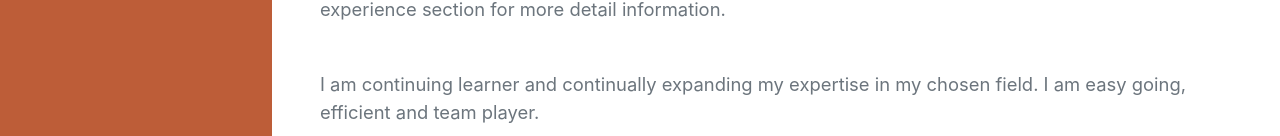
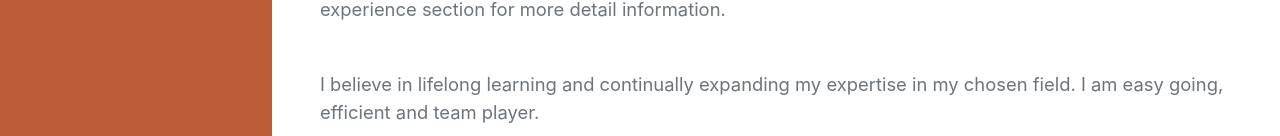
Before and after one commit to AkshayHolkar/ePortfolio, a plain HTML site: page index.html in a window 1280 px wide. Shown: the part 664-800 px from the top of the page. Drawn offline with nearby package versions, Linux system fonts and the light colour scheme; a web font is replaced by a local one.

Commit message:
Updated index

```diff
--- a/index.html
+++ b/index.html
@@ -51,7 +51,7 @@
                     <p class="lead mb-5">Hello, I am a final year software engineer student. I have done sub-major in data analytics. I am aiming to become a Software Architect and Artificial Intelligence specialist. I am proficient in C#, TypeScript, and Python languages. I have also well knowledge and ability to work with HTML, CSS, JavaScript, SQL, NoSql, PHP.</p>
                     <p class="lead mb-5">During study, I got an opportunity to participate in IEEE VIP Cup 2021 competition held by IEEE Signal Processing Society. I would like to proudly share that we (me and my team member) secured 1st runner-up position. I have also developed number of software projects in a team using agile methodology under software studio subjects. My final year capstone project has been sort listed for Alan Chappel Award Spring 2021 which is stand for highly innovative projects.</p>
                     <p class="lead mb-5">I got opportunity to work for different companies as an intern and freelancer programmer. I have been involved as a software developer, machine learning engineer and website tester. Please see professional experience section for more detail information.</p>
-                    <p class="lead mb-5">I am continuing learner and continually expanding my expertise in my chosen field. I am easy going, efficient and team player. </p>
+                    <p class="lead mb-5">I believe in lifelong learning and continually expanding my expertise in my chosen field. I am easy going, efficient and team player. </p>
                     <div class="social-icons">
                         <a class="social-icon" href="https://www.linkedin.com/in/akshay-holkar-6b8728139/"><i class="fab fa-linkedin-in"></i></a>
                         <a class="social-icon" href="https://github.com/AkshayHolkar"><i class="fab fa-github"></i></a>
```
